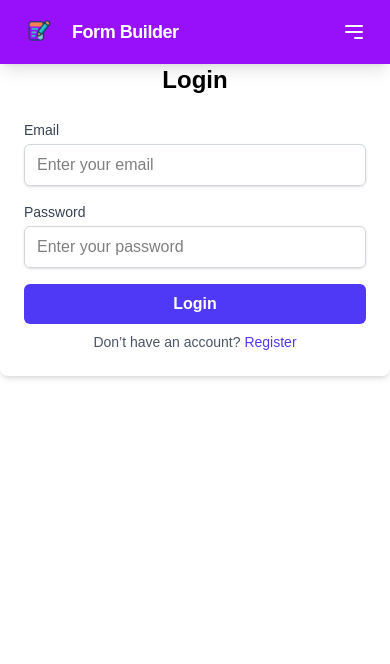
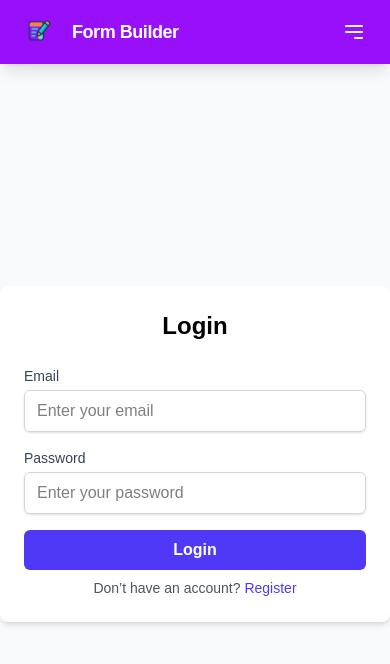
Before and after one commit to Yaswanthvijjapu/Form, a React (Vite) app in the folder client/: page /login in a window 390 px wide. Shown: the top 664 px of the page. Built offline with nearby package versions, Linux system fonts and the light colour scheme; no server answers.

Commit message:
feat(Login): enhance layout with responsive design and padding adjustments

```diff
--- a/client/src/pages/FormEditor.jsx
+++ b/client/src/pages/FormEditor.jsx
@@ -100,14 +100,13 @@ function FormEditor() {
   };
 
   const renderFieldPreview = (field) => {
+    // Placeholder for field preview (your existing implementation can stay the same)
     return <div>Preview for {field.type}</div>; // Replace with your actual renderFieldPreview logic
   };
 
   return (
-    <div className="bg-gray-50 py-6 sm:py-8 md:py-12 px-4 sm:px-6 lg:px-8 mt-12 sm:mt-16 overflow-hidden"
-      style={{ height: 'calc(100vh - 80px)' }} // Adjust this based on the navbar height (e.g., 80px)
-    >
-      <div className="max-w-3xl mx-auto bg-white rounded-lg shadow-sm overflow-hidden">
+    <div className="min-h-screen bg-gray-50 py-6 sm:py-8 md:py-12 px-4 sm:px-6 lg:px-8 mt-12 sm:mt-16">
+      <div className="max-w-3xl mx-auto bg-white rounded-lg shadow-sm">
         <form onSubmit={handleSubmit} className="overflow-hidden">
           <div className="border-t-8 border-purple-600 rounded-t-lg p-4 sm:p-6">
             <input
@@ -120,7 +119,7 @@ function FormEditor() {
             />
             <p className="text-sm sm:text-base text-gray-500 mt-2">Form description (optional)</p>
           </div>
-          <div className="p-4 sm:p-6 space-y-4 sm:space-y-6 overflow-auto">
+          <div className="p-4 sm:p-6 space-y-4 sm:space-y-6">
             {fields.map((field) => (
               <div
                 key={field.id}
--- a/client/src/pages/Login.jsx
+++ b/client/src/pages/Login.jsx
@@ -22,7 +22,11 @@ function Login() {
   };
 
   return (
-    <div className="max-w-md mx-auto mt-10 p-6 bg-white rounded-lg shadow-md">
+    <div
+      className="flex items-center justify-center min-h-screen bg-gray-50"
+      style={{ paddingTop: '64px' }} // Ensure enough space for the navbar if fixed
+    >
+      <div className="max-w-md w-full p-6 bg-white rounded-lg shadow-md">
         <h1 className="text-2xl font-bold text-center mb-6">Login</h1>
         <form onSubmit={handleSubmit} className="space-y-4">
           <div>
@@ -68,6 +72,7 @@ function Login() {
           </a>
         </p>
       </div>
+    </div>
   );
 }
 
```
Lines whose indentation alone changed are shown as unchanged.
